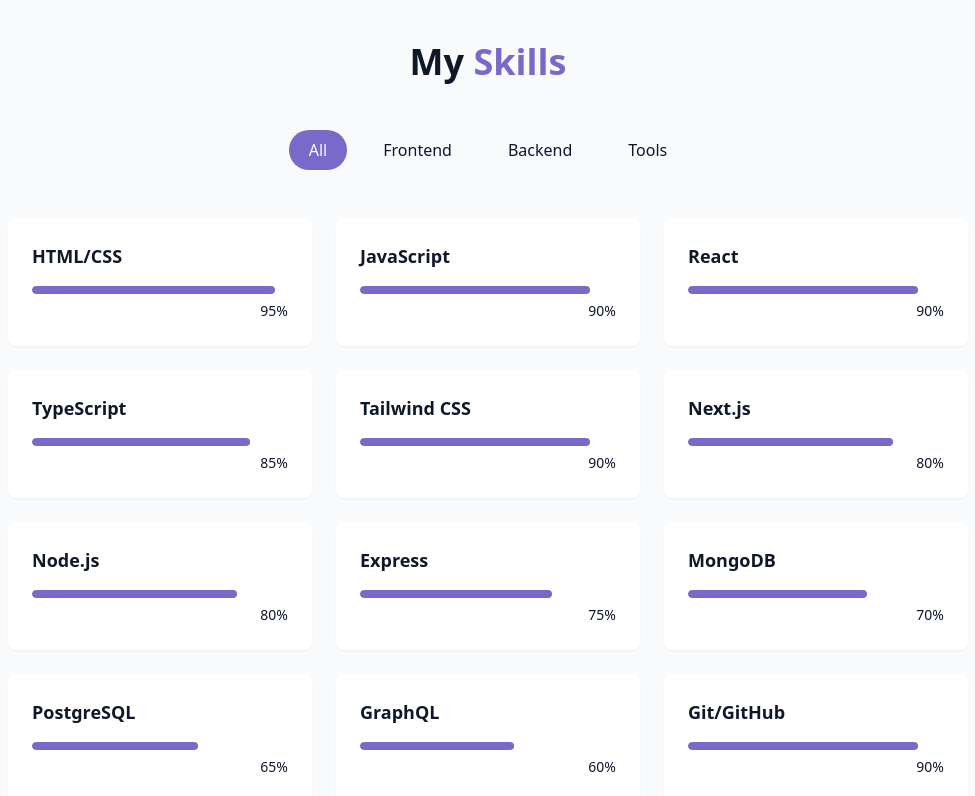
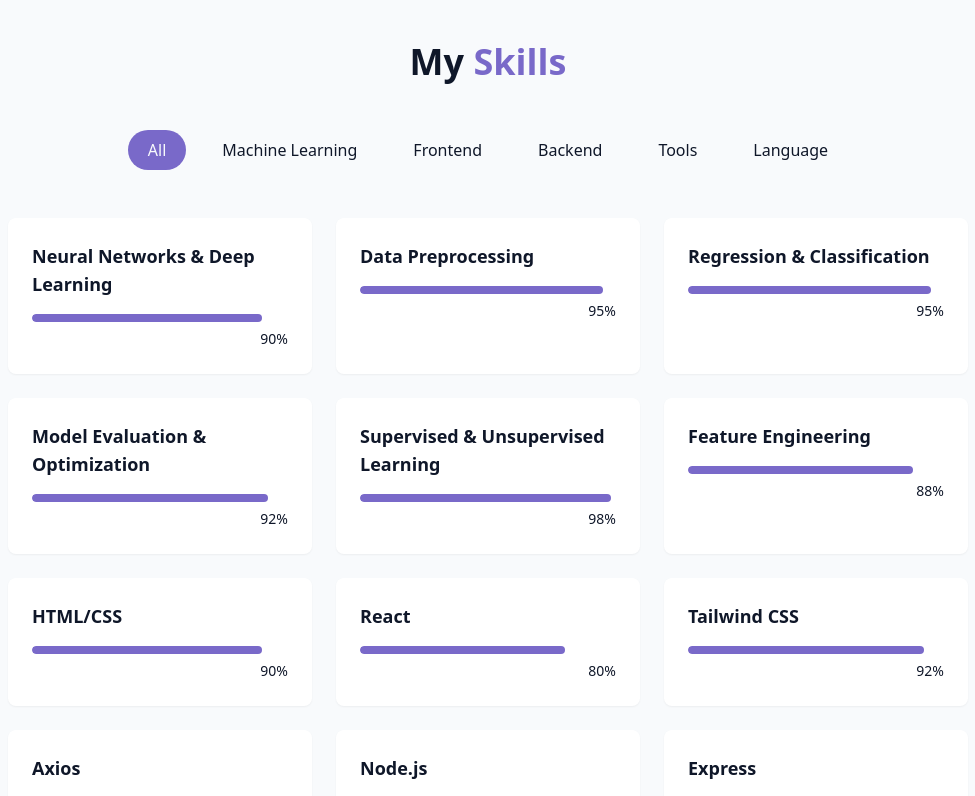
Before and after one commit to samin710/My-Portfolio, a React (Vite) app: page / in a window 1280 px wide. Shown: the part 1640-2436 px from the top of the page, without its empty margins (152-1127 px from the left). Built offline with nearby package versions, Linux system fonts and the light colour scheme.

Commit message:
skills almost done

```diff
--- a/src/components/SkillsSection.jsx
+++ b/src/components/SkillsSection.jsx
@@ -2,29 +2,77 @@
 import { cn } from "@/lib/utils";
 
 const skills = [
+  // Machine Learning
+
+  {
+    name: "Neural Networks & Deep Learning",
+    level: 90,
+    category: "machine learning",
+  },
+  { name: "Data Preprocessing", level: 95, category: "machine learning" },
+  {
+    name: "Regression & Classification",
+    level: 95,
+    category: "machine learning",
+  },
+  {
+    name: "Model Evaluation & Optimization",
+    level: 92,
+    category: "machine learning",
+  },
+  {
+    name: "Supervised & Unsupervised Learning",
+    level: 98,
+    category: "machine learning",
+  },
+  {
+    name: "Feature Engineering",
+    level: 88,
+    category: "machine learning",
+  },
+
   // Frontend
-  { name: "HTML/CSS", level: 95, category: "frontend" },
-  { name: "JavaScript", level: 90, category: "frontend" },
-  { name: "React", level: 90, category: "frontend" },
-  { name: "TypeScript", level: 85, category: "frontend" },
-  { name: "Tailwind CSS", level: 90, category: "frontend" },
-  { name: "Next.js", level: 80, category: "frontend" },
+  { name: "HTML/CSS", level: 90, category: "frontend" },
+  { name: "React", level: 80, category: "frontend" },
+  { name: "Tailwind CSS", level: 92, category: "frontend" },
+  { name: "Axios", level: 70, category: "frontend" },
 
   // Backend
   { name: "Node.js", level: 80, category: "backend" },
   { name: "Express", level: 75, category: "backend" },
   { name: "MongoDB", level: 70, category: "backend" },
-  { name: "PostgreSQL", level: 65, category: "backend" },
-  { name: "GraphQL", level: 60, category: "backend" },
 
   // Tools
-  { name: "Git/GitHub", level: 90, category: "tools" },
-  { name: "Docker", level: 70, category: "tools" },
-  { name: "Figma", level: 85, category: "tools" },
-  { name: "VS Code", level: 95, category: "tools" },
+  { name: "TensorFlow", level: 92, category: "tools" },
+  { name: "Scikit-learn", level: 90, category: "tools" },
+  { name: "PyTorch", level: 88, category: "tools" },
+  { name: "Pandas & NumPy", level: 93, category: "tools" },
+  { name: "Matplotlib & Seaborn", level: 95, category: "tools" },
+  { name: "Keras", level: 80, category: "tools" },
+  { name: "Git/GitHub", level: 75, category: "tools" },
+  { name: "VS Code", level: 88, category: "tools" },
+  { name: "Firebase Authentication", level: 75, category: "tools" },
+
+  // Language
+  {
+    name: "Python",
+    level: 92,
+    category: "language",
+  },
+  { name: "JavaScript", level: 85, category: "language" },
+  { name: "C++", level: 95, category: "language" },
+  { name: "C", level: 92, category: "language" },
+
 ];
 
-const categories = ["all", "frontend", "backend", "tools"];
+const categories = [
+  "all",
+  "machine learning",
+  "frontend",
+  "backend",
+  "tools",
+  "language",
+];
 
 export const SkillsSection = () => {
   const [activeCategory, setActiveCategory] = useState("all");
@@ -48,7 +96,7 @@
                 "px-5 py-2 rounded-full transition-colors duration-300 capitalize",
                 activeCategory === category
                   ? "bg-primary text-primary-foreground"
-                  : "bg-secondary/70 text-forefround hover:bd-secondary"
+                  : "bg-secondary/70 text-foreground hover:bd-secondary"
               )}
             >
               {category}
@@ -56,7 +104,7 @@
           ))}
         </div>
 
-        <div className="grid grid-cols-1 sm:grid-cols-2 lg:grid-cols-3 gap-6">
+        <div className="grid grid-cols-1 md:grid-cols-2 lg:grid-cols-3 gap-6">
           {filteredSkills.map((skill, key) => (
             <div
               key={key}
```
